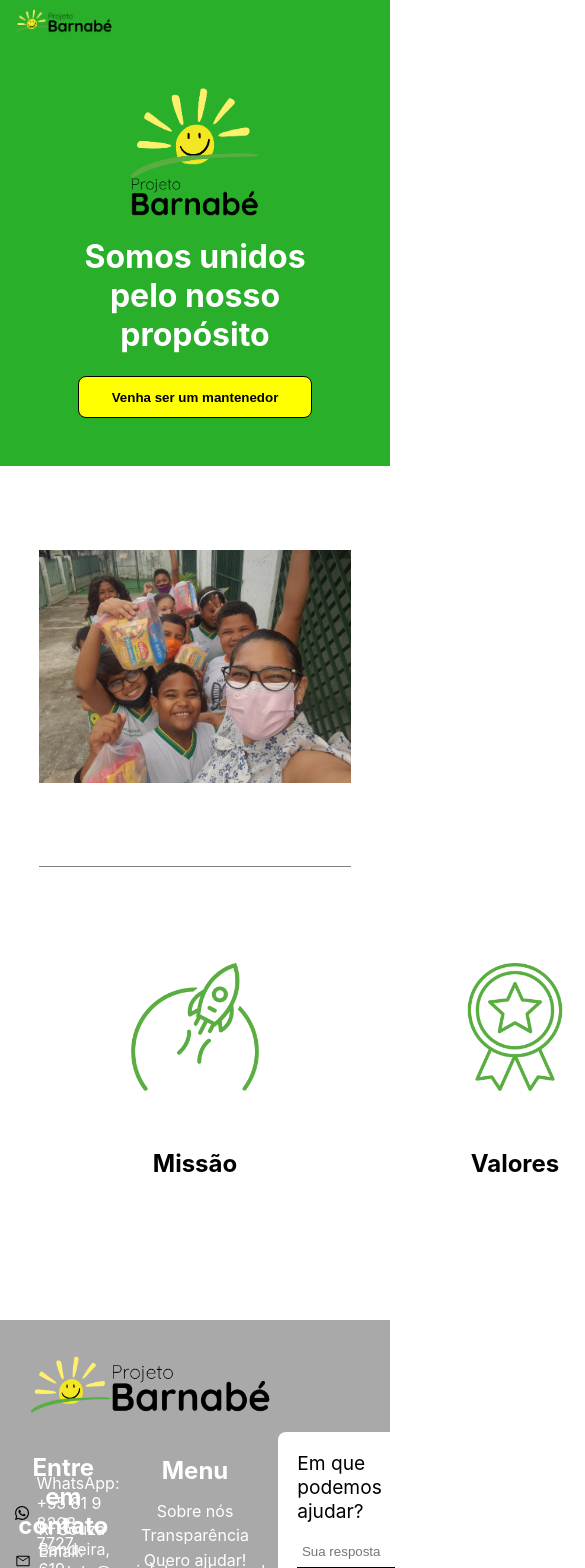
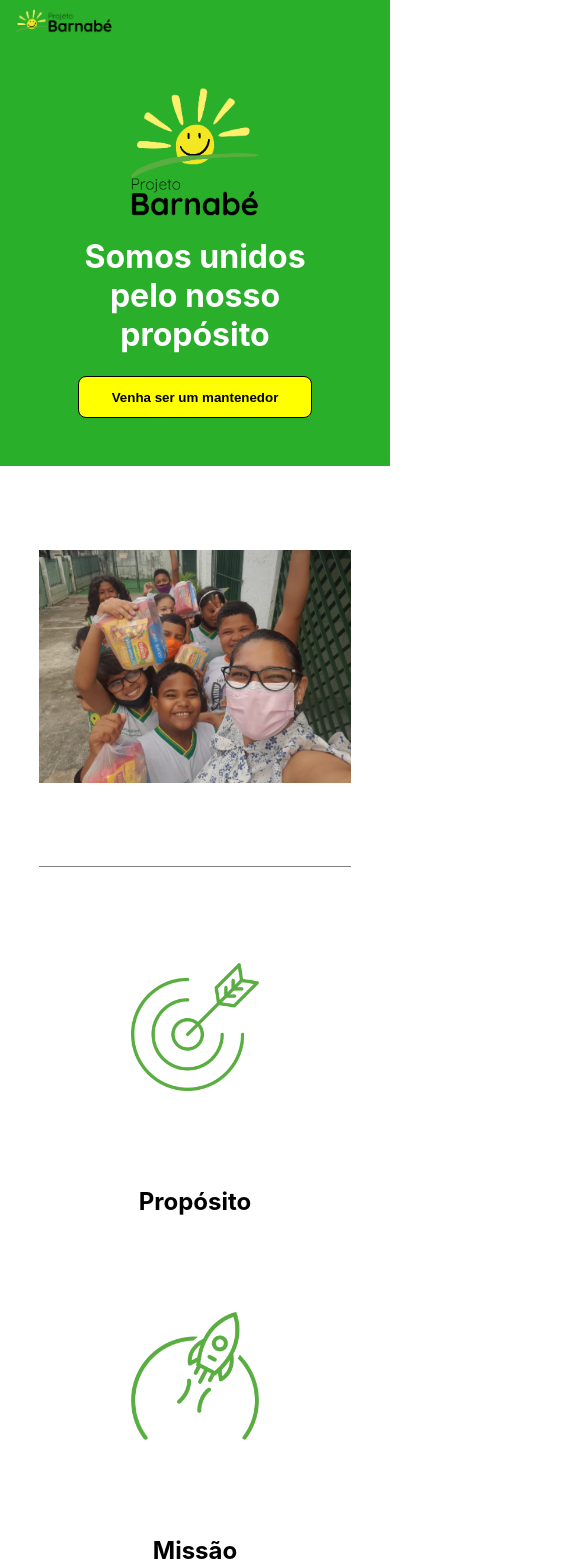
Before and after one commit to Marcoswodbarros/OngProjetoBarnabe, a React (Create React App) app in the folder barnabe/: page / in a window 390 px wide. Shown: the top 1568 px of the page, 585 px wide, since content can reach past the window. Built offline with nearby package versions, Linux system fonts and the light colour scheme.

Commit message:
Mobile main: Finishing

```diff
--- a/barnabe/src/Components/Identidade/Identidade.css
+++ b/barnabe/src/Components/Identidade/Identidade.css
@@ -8,7 +8,7 @@
     flex-direction: column;
 }
 
-.identidade__img--target {
+.identidade__img {
     width: 20rem;
 }
 
@@ -16,3 +16,19 @@
     position: relative;
     bottom: 15%;
 }
+
+
+@media screen and (max-width: 1024px) {
+    section {
+        flex-direction: column;
+        align-items: center;
+    }
+
+    .identidade__container {
+        width: 80%;
+    }
+
+    .identidade__h2 {
+        margin: 0;
+    }
+}
--- a/barnabe/src/Components/Identidade/Identidade.js
+++ b/barnabe/src/Components/Identidade/Identidade.js
@@ -6,17 +6,17 @@
         <div>
             <section>
                 <div className='identidade__container'>
-                    <img src="images/body-target.png" className='identidade__img--target' alt="Target Icon" />
+                    <img src="images/body-target.png" className='identidade__img' alt="Target Icon" />
                     <h2 className='identidade__h2'>Propósito</h2>
                 </div>
 
                 <div className='identidade__container'>
-                    <img src="images/body-rocket.png" className='identidade__img--target' alt="Target Icon" />
+                    <img src="images/body-rocket.png" className='identidade__img' alt="Target Icon" />
                     <h2 className='identidade__h2'>Missão</h2>
                 </div>
 
                 <div className='identidade__container'>
-                    <img src="images/body-medal.png" className='identidade__img--target' alt="Target Icon" />
+                    <img src="images/body-medal.png" className='identidade__img' alt="Target Icon" />
                     <h2 className='identidade__h2'>Valores</h2>
                 </div>
             </section>
```
